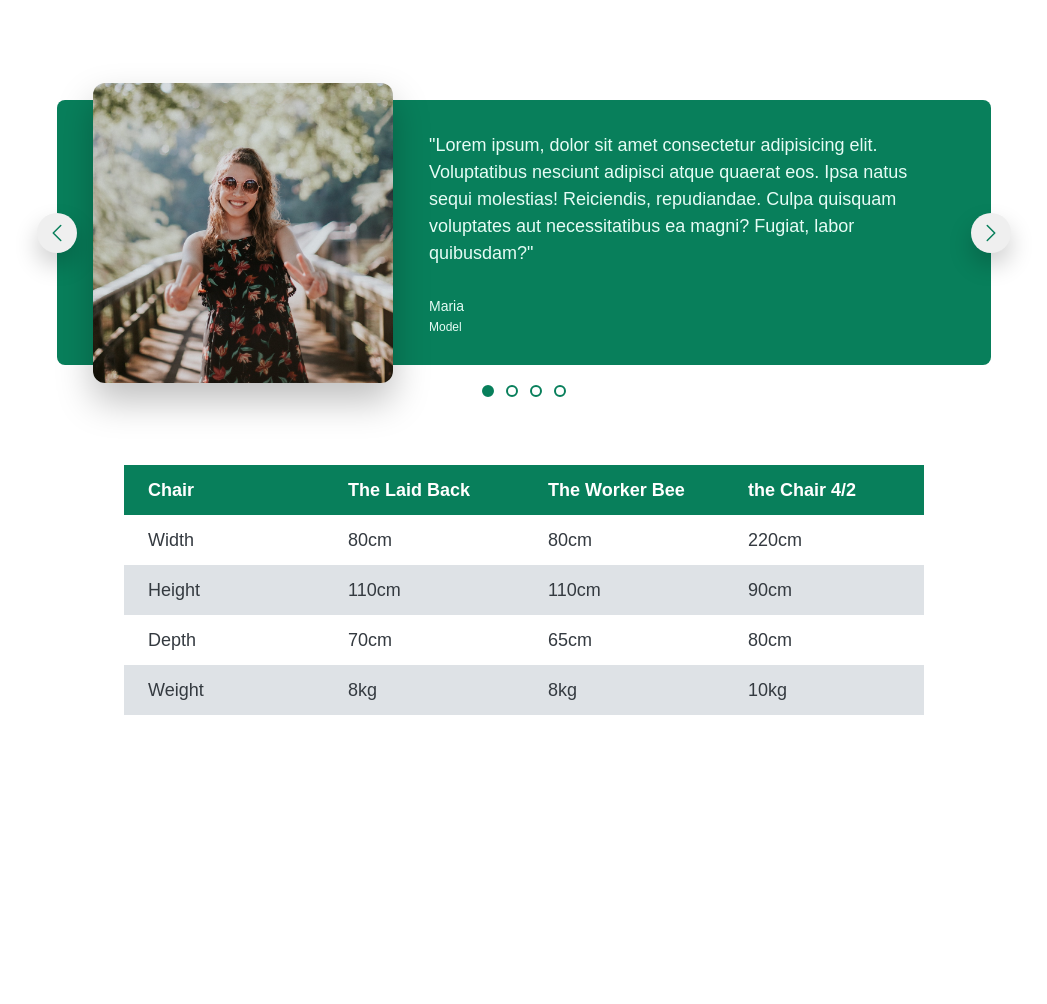
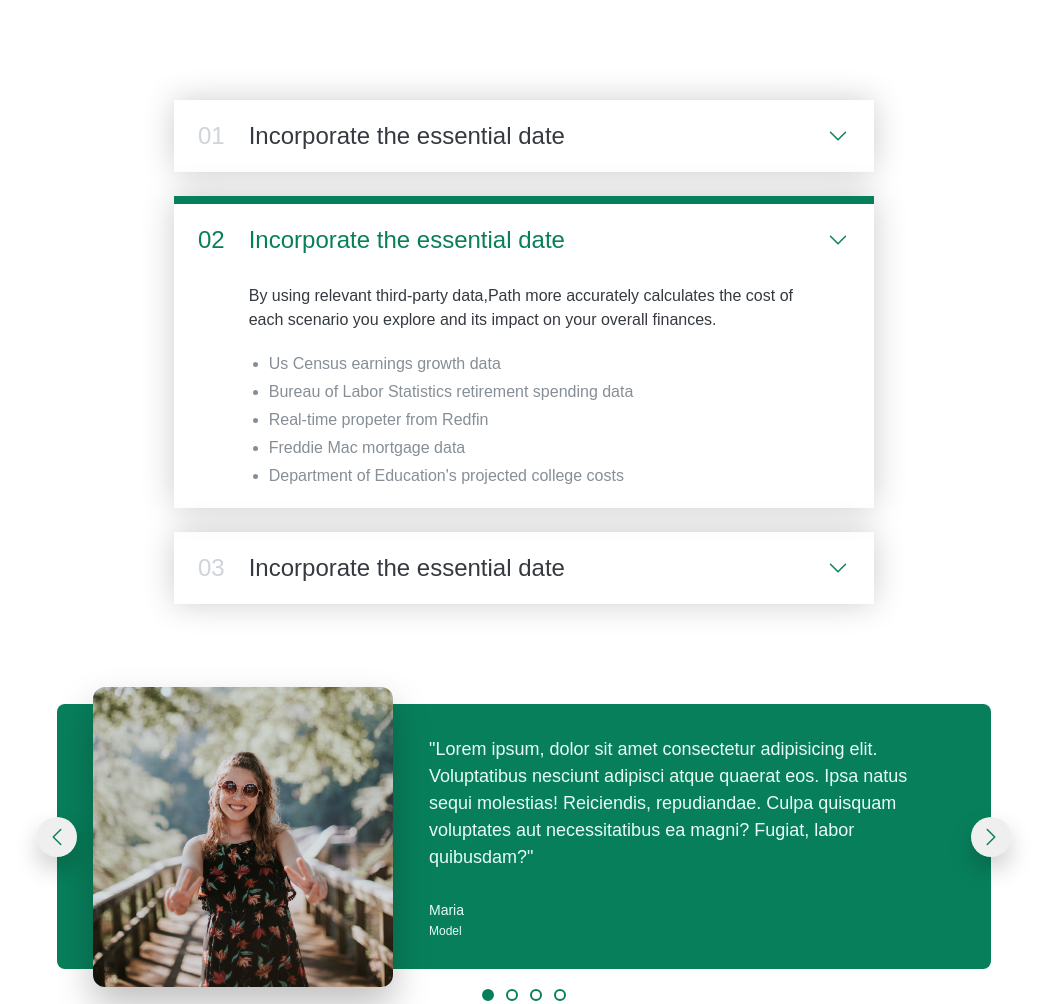
Before and after one commit to 110812055/html_project, a plain HTML site: page index.html in a window 1280 px wide. Shown: the top 1004 px of the page, without its empty margins (116-1163 px from the left). Before the commit the page ends 815 px from the top, so only its background shows below. Drawn offline with Linux system fonts and the light colour scheme; a web font is replaced by a local one.

Commit message:
第五版

```diff
--- a/index.html
+++ b/index.html
@@ -226,6 +226,106 @@
     </style>
   </head>
   <body>
+    <div class="accordion">
+      <div class="item">
+        <p class="number">01</p>
+        <p class="text">Incorporate the essential date</p>
+        <svg
+          xmlns="http://www.w3.org/2000/svg"
+          fill="none"
+          viewBox="0 0 24 24"
+          stroke-width="1.5"
+          stroke="currentColor"
+          class="icon"
+        >
+          <path
+            stroke-linecap="round"
+            stroke-linejoin="round"
+            d="M19.5 8.25l-7.5 7.5-7.5-7.5"
+          />
+        </svg>
+        <div class="hidden-box">
+          <p>
+            By using relevant third-party data,Path more accurately calculates
+            the cost of each scenario you explore and its impact on your overall
+            finances.
+          </p>
+          <ul>
+            <li>Us Census earnings growth data</li>
+            <li>Bureau of Labor Statistics retirement spending data</li>
+            <li>Real-time propeter from Redfin</li>
+            <li>Freddie Mac mortgage data</li>
+            <li>Department of Education's projected college costs</li>
+          </ul>
+        </div>
+      </div>
+
+      <div class="item open">
+        <p class="number">02</p>
+        <p class="text">Incorporate the essential date</p>
+        <svg
+          xmlns="http://www.w3.org/2000/svg"
+          fill="none"
+          viewBox="0 0 24 24"
+          stroke-width="1.5"
+          stroke="currentColor"
+          class="icon"
+        >
+          <path
+            stroke-linecap="round"
+            stroke-linejoin="round"
+            d="M19.5 8.25l-7.5 7.5-7.5-7.5"
+          />
+        </svg>
+        <div class="hidden-box">
+          <p>
+            By using relevant third-party data,Path more accurately calculates
+            the cost of each scenario you explore and its impact on your overall
+            finances.
+          </p>
+          <ul>
+            <li>Us Census earnings growth data</li>
+            <li>Bureau of Labor Statistics retirement spending data</li>
+            <li>Real-time propeter from Redfin</li>
+            <li>Freddie Mac mortgage data</li>
+            <li>Department of Education's projected college costs</li>
+          </ul>
+        </div>
+      </div>
+
+      <div class="item">
+        <p class="number">03</p>
+        <p class="text">Incorporate the essential date</p>
+        <svg
+          xmlns="http://www.w3.org/2000/svg"
+          fill="none"
+          viewBox="0 0 24 24"
+          stroke-width="1.5"
+          stroke="currentColor"
+          class="icon"
+        >
+          <path
+            stroke-linecap="round"
+            stroke-linejoin="round"
+            d="M19.5 8.25l-7.5 7.5-7.5-7.5"
+          />
+        </svg>
+        <div class="hidden-box">
+          <p>
+            By using relevant third-party data,Path more accurately calculates
+            the cost of each scenario you explore and its impact on your overall
+            finances.
+          </p>
+          <ul>
+            <li>Us Census earnings growth data</li>
+            <li>Bureau of Labor Statistics retirement spending data</li>
+            <li>Real-time propeter from Redfin</li>
+            <li>Freddie Mac mortgage data</li>
+            <li>Department of Education's projected college costs</li>
+          </ul>
+        </div>
+      </div>
+    </div>
     <div class="carousel">
       <img src="maria.jpg" alt="Maria" />
       <blockquote class="quote">
```
